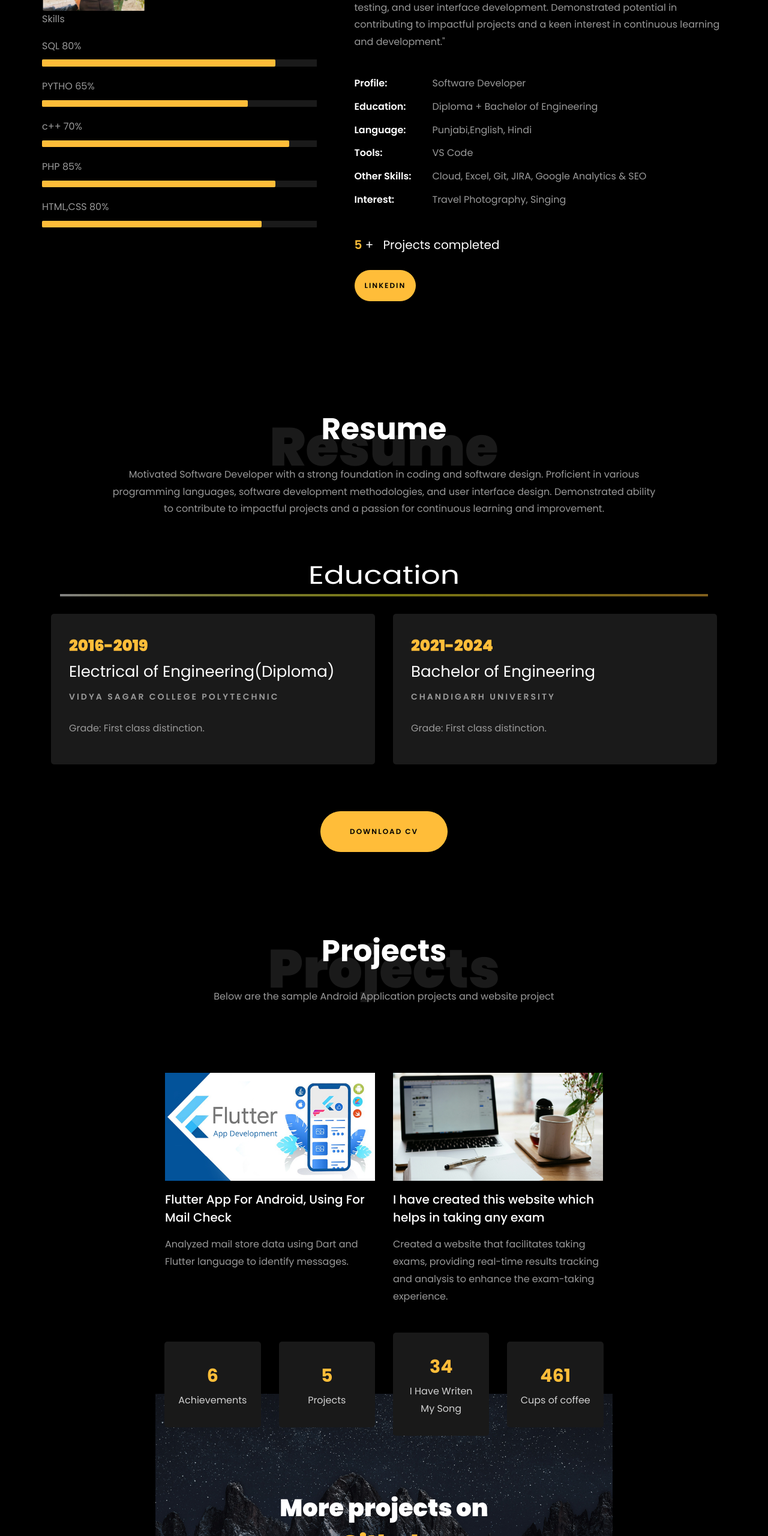
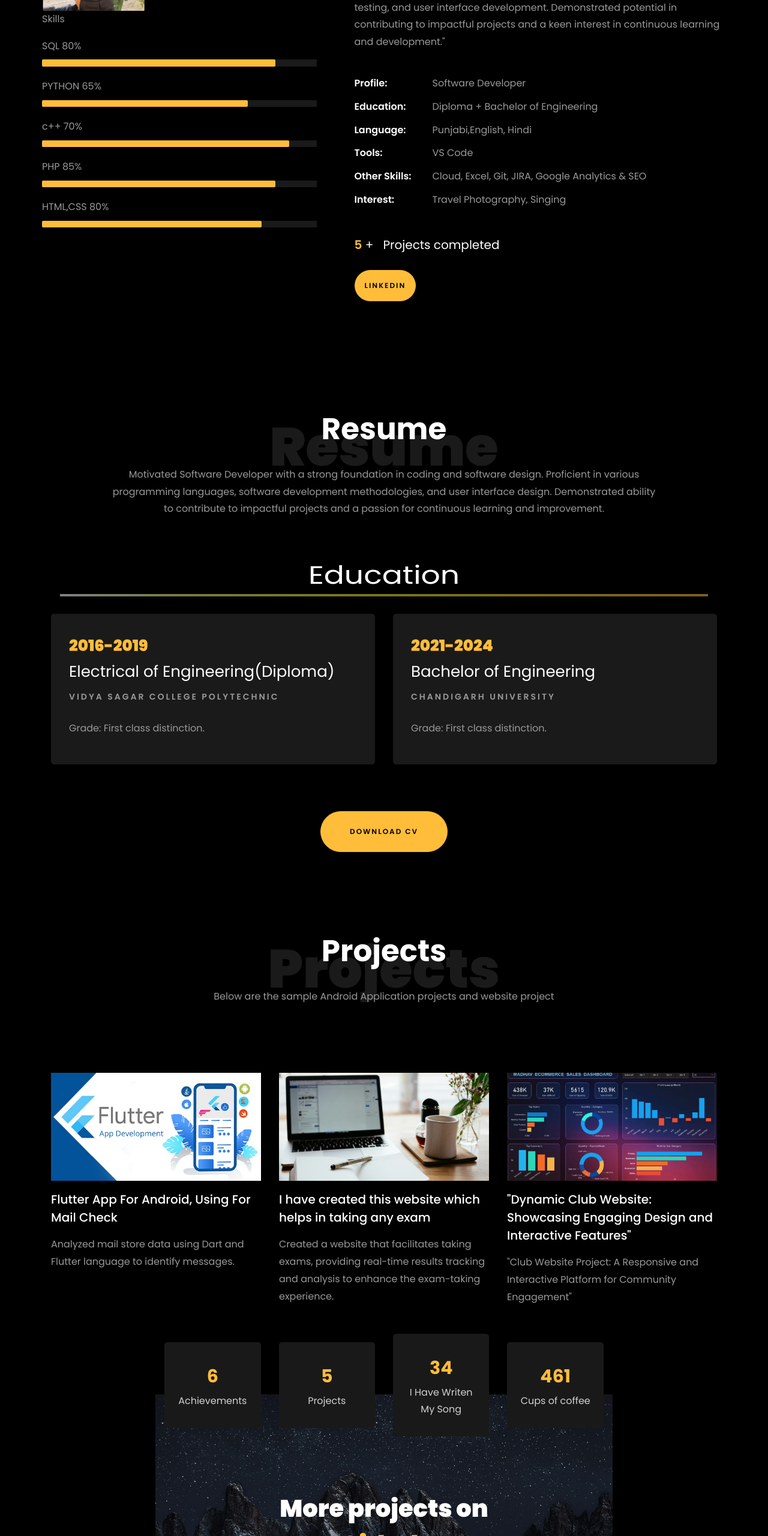
Before and after one commit to manpreet1singh2/portfolio1-main, a plain HTML site: page index.html in a window 1280 px wide. Shown: the part 1020-3580 px from the top of the page at 60% size. Drawn offline with Linux system fonts and the light colour scheme; animation ran at ten frames a second; files whose address does not match are found by name.

Commit message:
change project

```diff
--- a/index.html
+++ b/index.html
@@ -234,7 +234,7 @@
 											aria-valuemax="100"></div>
 									</div>
 
-									<span>PYTHO</span> <span class="pull-right">65%</span>
+									<span>PYTHON</span> <span class="pull-right">65%</span>
 									<div class="progress">
 										<div class="progress-bar" role="progressbar" style="width: 75%" aria-valuenow="75" aria-valuemin="0"
 											aria-valuemax="100"></div>
@@ -390,15 +390,16 @@
 			  </div>
 			</div>
 
-			 <!-- <!-- Project 3
+
+			<!-- Project 3   -->
 			<div class="col-md-4 d-flex ftco-animate">
 			  <div class="blog-entry">
-				<a href="https://github.com/rishabhnmishra/Madhav_Store_Analysis_PowerBI/blob/main/Madhav%20Store%20dashboard.jpg" class="block-20 zoom-effect" style="background-image: url('images/proj_3.jpg');"></a>
+				<a href="https://manpreet1singh2.github.io/Club-Website/" class="block-20 zoom-effect" style="background-image: url('images/proj_3.jpg');"></a>
 				<div class="text mt-3 float-right d-block">
 				  <h3 class="heading">
-					<a href="https://github.com/rishabhnmishra/Madhav_Store_Analysis_PowerBI/blob/main/Madhav%20Store%20dashboard.jpg">Power BI Sales Dashboard Project for Beginners</a>
+					<a href="https://github.com/manpreet1singh2/Club-Website">"Dynamic Club Website: Showcasing Engaging Design and Interactive Features"</a>
 				  </h3>
-				  <p>Designed a Power BI dashboard for Madhav Store to track and analyze the online sales data across India.</p>
+				  <p>"Club Website Project: A Responsive and Interactive Platform for Community Engagement"</p>
 				</div>
 			  </div>
 			</div>
@@ -563,7 +564,7 @@
 		  <div class="row">
 			<div class="col-md-12 text-center">
 
-			  <p><!-- Link back to Colorlib can't be removed. Template is licensed under CC BY 3.0. -->
+			  <!-- <p>Link back to Colorlib can't be removed. Template is licensed under CC BY 3.0.
 	Copyright &copy;<script>document.write(new Date().getFullYear());</script> All rights reserved | This template is made with <i class="icon-heart color-danger" aria-hidden="true"></i> by <a href="https://colorlib.com" target="_blank">Colorlib</a>
 	<!-- Link back to Colorlib can't be removed. Template is licensed under CC BY 3.0. --></p>
 			</div>
```
